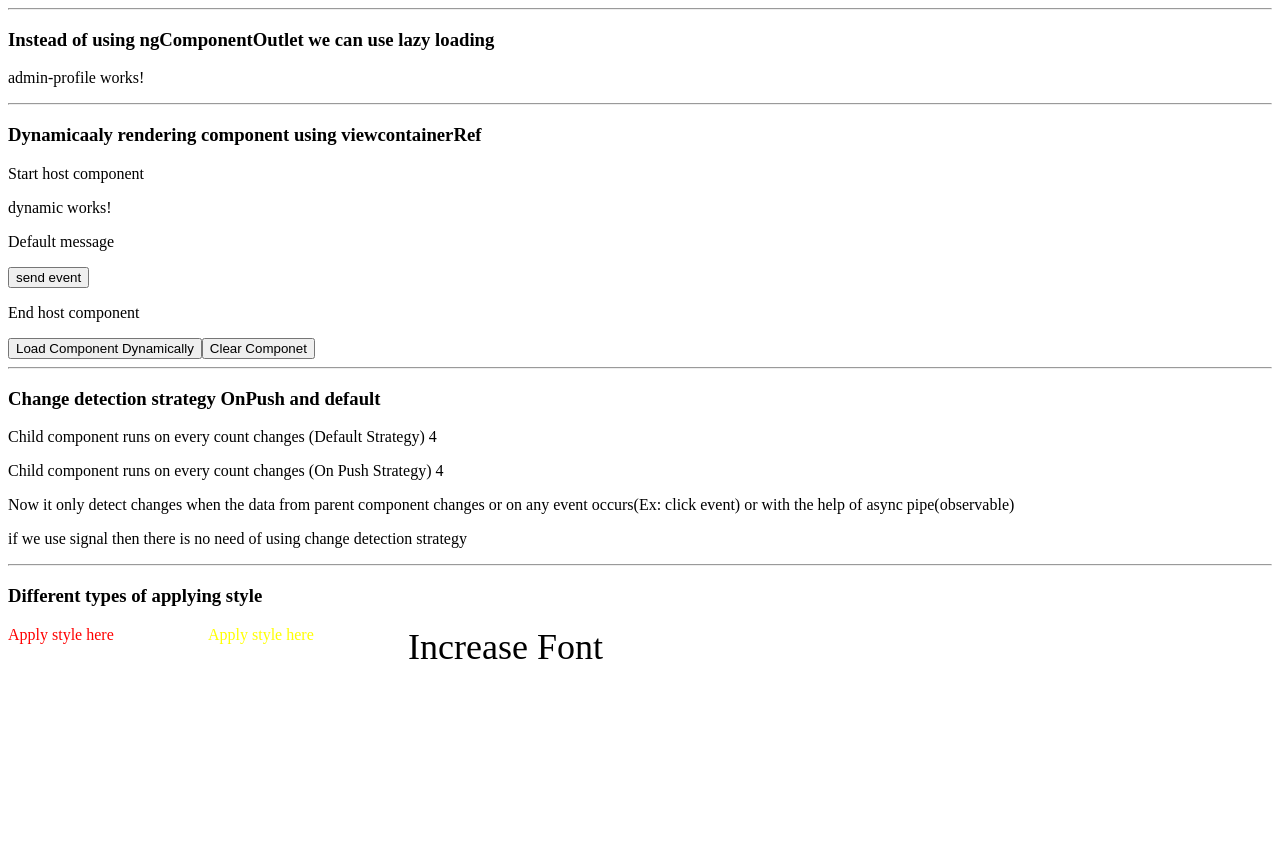
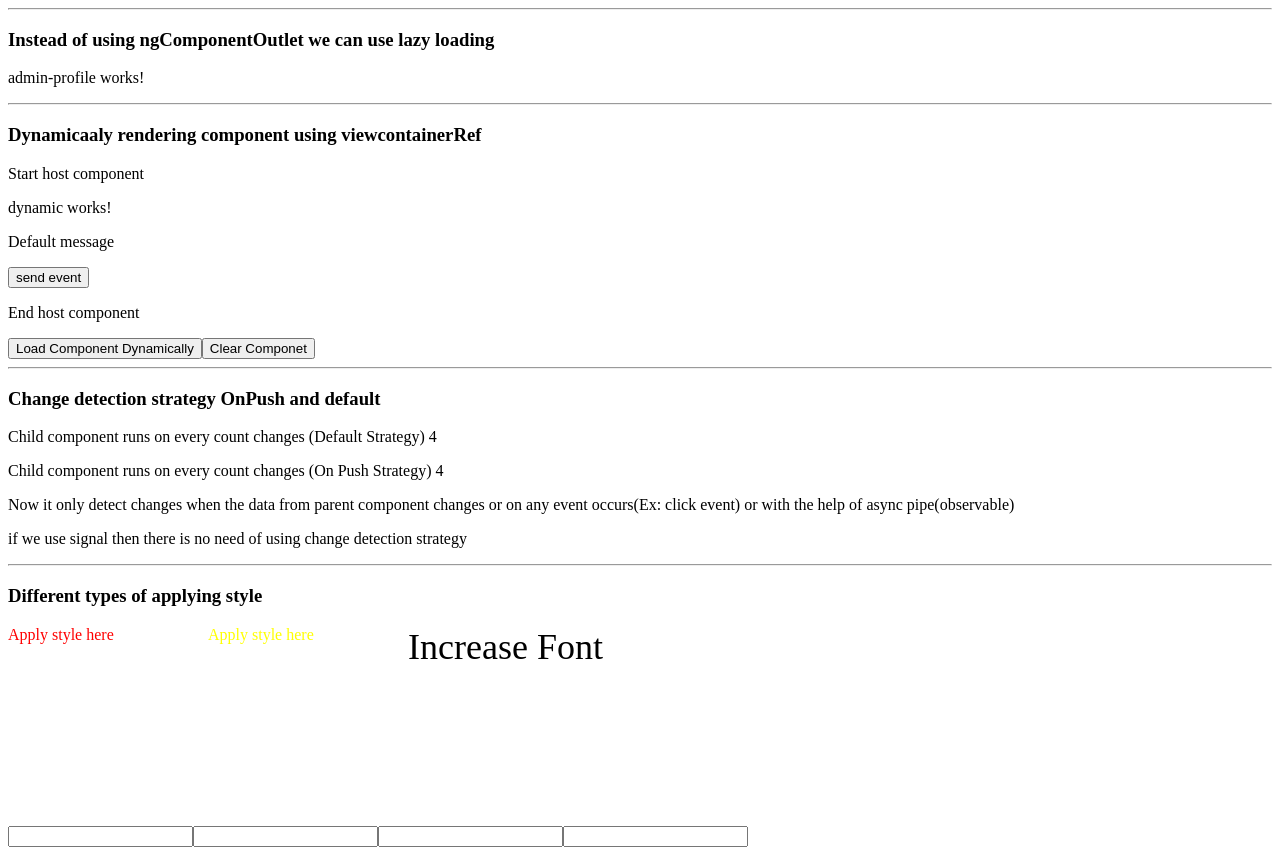
Before and after one commit to sreedhar-eg1/Angular-practice, an Angular app: page / in a window 1280 px wide. Before the commit the page ends 834 px from the top, so only its background shows below. Built offline with nearby package versions, Linux system fonts and the light colour scheme.

Commit message:
feature - keyevent

```diff
--- a/src/app/basics/styles/styles.component.html
+++ b/src/app/basics/styles/styles.component.html
@@ -3,3 +3,8 @@
   <div [style]="inlineStyle2">Apply style here</div>
   <div [style.fontSize.px]="36">Increase Font</div>
 </div>
+
+<input (keydown)="onType($event)" type="text">
+<input (keydown.enter)="onType($event)" type="text">
+<input (keydown.a)="onType($event)" type="text">
+<input (keydown.shift.a)="onType($event)" type="text">
--- a/src/app/basics/styles/styles.component.ts
+++ b/src/app/basics/styles/styles.component.ts
@@ -10,4 +10,8 @@ export class StylesComponent {
   flexStyle = "display: flex; flex-direction: row"
   inlineStyle1 = "width: 200px; height: 200px; color: red"
   inlineStyle2 = {width: '200px', height: '200px', color: 'yellow'}
+
+  onType(event: Event) {
+    console.log(event)
+  }
 }
```
